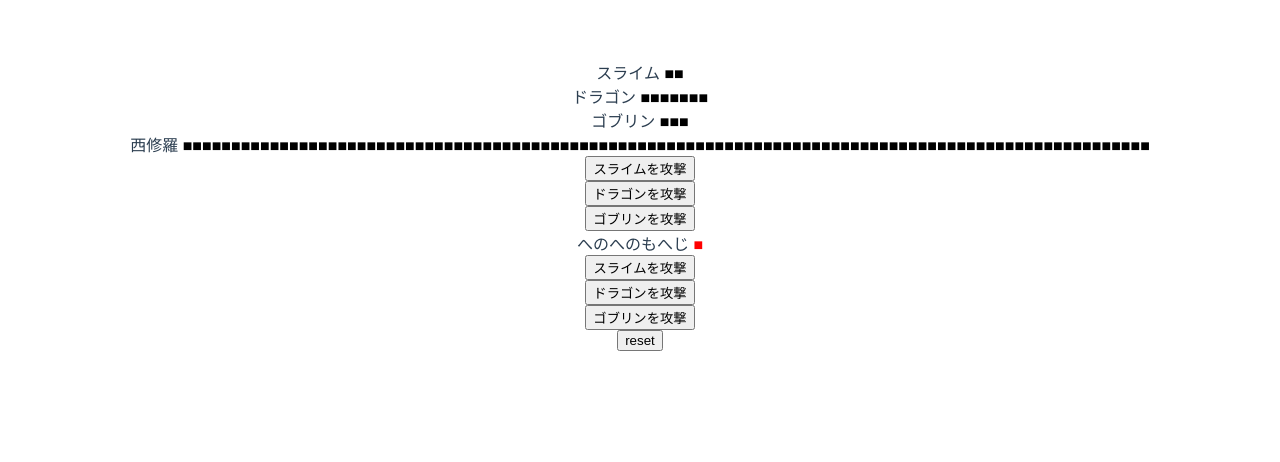
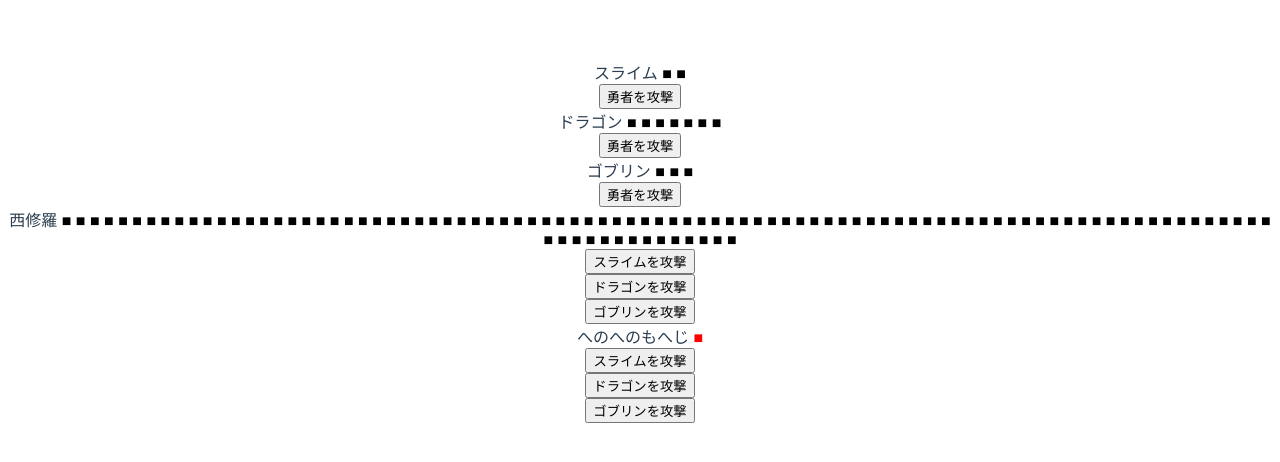
Before and after one commit to samuraiball/vue-sandbox, a Vue app in the folder monsters/: page / in a window 1280 px wide. Shown: the top 462 px of the page. Built offline with nearby package versions, Linux system fonts and the light colour scheme.

Commit message:
攻撃順序がターン性になるように変更

```diff
--- a/monsters/src/components/Braves.vue
+++ b/monsters/src/components/Braves.vue
@@ -2,13 +2,15 @@
     <div>
         <div v-for="(brave, indexBrave) in braveList.braves" v-bind:key="brave.id">
             {{brave.name}}
+
             <span v-for="_ of brave.hp/100"
-                  v-bind:style="{color: brave.hp < 200 ? 'red' : 'black'}">■</span>
+                  v-bind:style="{color: brave.hp < 200 ? 'red' : 'black'}">
+                ■</span>
+
             <div v-if="!brave.didAttack" v-for="(monster, indexMonster) in monsterList.monsters">
                 <button v-on:click="doAttack(indexMonster, indexBrave)">{{monster.name}}を攻撃</button>
             </div>
         </div>
-        <button v-on:click="resetDidAttackState" > reset</button>
     </div>
 </template>
 
@@ -27,6 +29,18 @@
             doAttack(idMonster, idBrave) {
                 this.$store.dispatch('monsters/doAttack', idMonster)
                 this.$store.dispatch('braves/didAttack', idBrave)
+
+               let allAttacked = true;
+                for(const brave of this.braveList.braves){
+                    if(!brave.didAttack){
+                        allAttacked  = false;
+                    }
+                }
+
+                if (allAttacked) {
+                    this.$store.dispatch('monsters/resetDidAttackState')
+                }
+
             },
             resetDidAttackState(){
                 this.$store.dispatch('braves/resetDidAttackState')
--- a/monsters/src/components/Monsters.vue
+++ b/monsters/src/components/Monsters.vue
@@ -4,9 +4,12 @@
              v-bind:key="monster.id">
             <div>
                 {{ monster.name}}
-                <span v-for="n of monster.hp/100 "
-                      v-bind:style="{color: monster.hp < 200 ? 'red' : 'black'}">■</span>
+                <span v-for="_ of monster.hp/100 "
+                      v-bind:style="{color: monster.hp < 200 ? 'red' : 'black'}">
+
+                    ■</span>
             </div>
+            <button v-if="!monster.didAttack" v-on:click="doAttack(index)">勇者を攻撃</button>
         </div>
     </div>
 </template>
@@ -17,11 +20,25 @@
     export default {
         name: "monsters",
         computed: mapState({
-            monsterList: state => state.monsters
+            monsterList: state => state.monsters,
+            braveList: state => state.braves
         }),
         methods: {
             doAttack(index) {
-                this.$store.dispatch('monsters/doAttack', index);
+                //fixme ランダムで攻撃するように
+                this.$store.dispatch('braves/doAttack', 0);
+                this.$store.dispatch('monsters/didAttack', index);
+
+                let allAttacked = true;
+                for(const monster of this.monsterList.monsters){
+                    if(!monster.didAttack){
+                        allAttacked  = false;
+                    }
+                }
+
+                if (allAttacked) {
+                    this.$store.dispatch('braves/resetDidAttackState')
+                }
             }
         }
     }
--- a/monsters/src/store/modules/braves.js
+++ b/monsters/src/store/modules/braves.js
@@ -6,27 +6,28 @@ const state = {
 }
 
 const actions = {
-    doAttack(context, index ) {
+    doAttack(context, index) {
         context.commit('doAttack', index)
     },
     didAttack(context, index) {
         context.commit('didAttack', index)
     },
-    resetDidAttackState(context){
-        context.commit('resetAttackState')
+    resetDidAttackState(context) {
+        context.commit('resetDidAttackState')
     }
 }
 
 const mutations = {
     doAttack(state, index) {
-        if (state.braves[index].hp -= 100) {
+        const tmp = state.braves[index].hp -= 100
+        if (tmp <= 0) {
             state.braves.splice(index, 1)
         }
     },
     didAttack(state, index) {
         state.braves[index].didAttack = true;
     },
-    resetAttackState(state) {
+    resetDidAttackState(state) {
         for (let brave of state.braves) {
             brave.didAttack = false;
         }
--- a/monsters/src/store/modules/monsters.js
+++ b/monsters/src/store/modules/monsters.js
@@ -1,11 +1,17 @@
 const state = {
     monsters: [
-        {id: 1, name: 'スライム', hp: 200, didAttack: false,
-            image: 'http://img2.wikia.nocookie.net/__cb20130309185848/villains/images/0/07/Green_dragon.png'},
-        {id: 2, name: 'ドラゴン', hp: 700, didAttack: false,
-            image: 'https://realdgame.jp/DQ2018/img/gacha_real_hint_chara_1.png'},
-        {id: 3, name: 'ゴブリン', hp: 300, didAttack: false,
-            image: 'https://i1.wp.com/s3-ap-northeast-1.amazonaws.com/media.gamepedia/gamepedia/wp-content/uploads/sites/9/2019/02/05184222/a44afd6a3f870ecae3f372022f5b4528.png?fit=60%2C60&ssl=1&resize=240%2C240'},
+        {
+            id: 1, name: 'スライム', hp: 200, didAttack: false,
+            image: 'http://img2.wikia.nocookie.net/__cb20130309185848/villains/images/0/07/Green_dragon.png'
+        },
+        {
+            id: 2, name: 'ドラゴン', hp: 700, didAttack: false,
+            image: 'https://realdgame.jp/DQ2018/img/gacha_real_hint_chara_1.png'
+        },
+        {
+            id: 3, name: 'ゴブリン', hp: 300, didAttack: false,
+            image: 'https://i1.wp.com/s3-ap-northeast-1.amazonaws.com/media.gamepedia/gamepedia/wp-content/uploads/sites/9/2019/02/05184222/a44afd6a3f870ecae3f372022f5b4528.png?fit=60%2C60&ssl=1&resize=240%2C240'
+        },
     ]
 }
 
@@ -13,6 +19,12 @@ const state = {
 const actions = {
     doAttack(context, index) {
         context.commit('doAttack', index)
+    },
+    didAttack(context, index) {
+        context.commit('didAttack', index)
+    },
+    resetDidAttackState(context) {
+        context.commit('resetDidAttackState')
     }
 }
 
@@ -23,12 +35,20 @@ const mutations = {
         if (tmp <= 0) {
             state.monsters.splice(index, 1)
         }
+    },
+    didAttack(state, index) {
+        state.monsters[index].didAttack = true;
+    },
+    resetDidAttackState(state) {
+        for (let monster of state.monsters) {
+            monster.didAttack = false;
+        }
     }
 }
 
 export default {
-  namespaced: true,
-  state,
-  actions,
-  mutations
+    namespaced: true,
+    state,
+    actions,
+    mutations
 }
```
